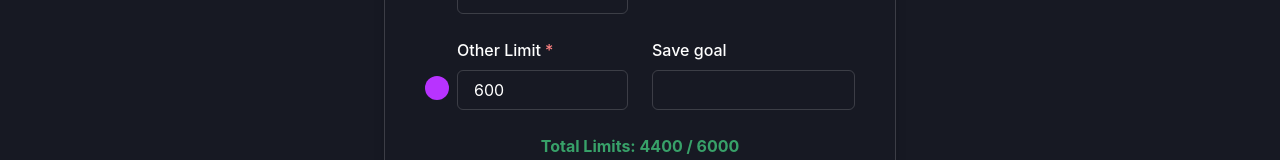
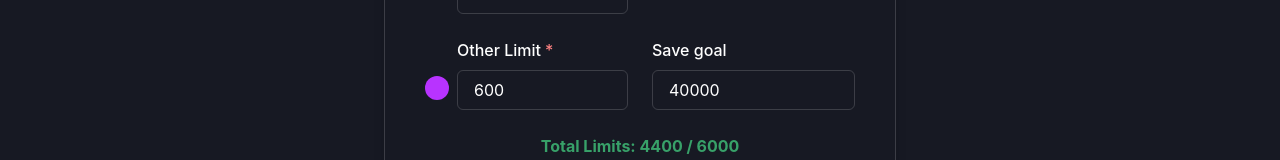
Before and after one commit to melvinsjostrand/Ekonomisk-Dashboard, a React (Vite) app in the folder Ekonomisk/: page /AddIncome in a window 1280 px wide. Shown: the part 659-819 px from the top of the page. Built offline with nearby package versions, Linux system fonts and the light colour scheme.

Commit message:
Display savegoal in makeincome page
Display the savegoal

```diff
--- a/Ekonomisk/src/Componenets/Forms/MakeIncome.tsx
+++ b/Ekonomisk/src/Componenets/Forms/MakeIncome.tsx
@@ -12,7 +12,6 @@ import {
   GridItem,
   HStack,
 } from "@chakra-ui/react";
-import { RxAvatar } from "react-icons/rx";
 import categoryColors from "../hooks/categoryColors";
 import sharedData from "../hooks/data";
 import User from "../hooks/user";
@@ -36,6 +35,7 @@ const MakeIncome = ({ onSubmit }: MakeIncomeProps) => {
   const [categoryLimits, setCategoryLimits] = useState<Record<string, number>>(
     {}
   );
+  const [showSaveGoal, setSaveGoal] = useState<number>();
   const toast = useToast();
 
   useEffect(() => {
@@ -45,6 +45,7 @@ const MakeIncome = ({ onSubmit }: MakeIncomeProps) => {
       console.log(currentUser);
       setIncome(sharedData.sum || currentUser.totalSaving);
       setCategoryLimits(currentUser.Limits);
+      setSaveGoal(sharedData.saveGoal);
     }
   }, []);
 
@@ -143,7 +144,8 @@ const MakeIncome = ({ onSubmit }: MakeIncomeProps) => {
             ))}
             <FormControl>
               <FormLabel>Save goal</FormLabel>
-              <Input></Input>
+
+              <Input value={showSaveGoal}></Input>
             </FormControl>
           </Grid>
 
```
Also changed, not shown: Ekonomisk/src/Componenets/homepage/HomePage.tsx (+5 -4 lines).
